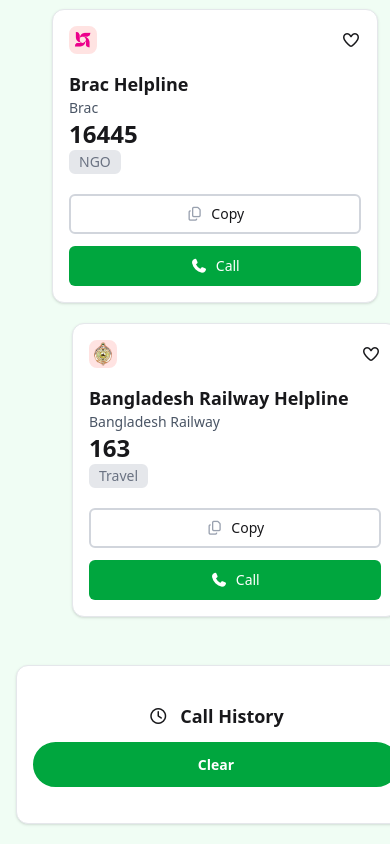
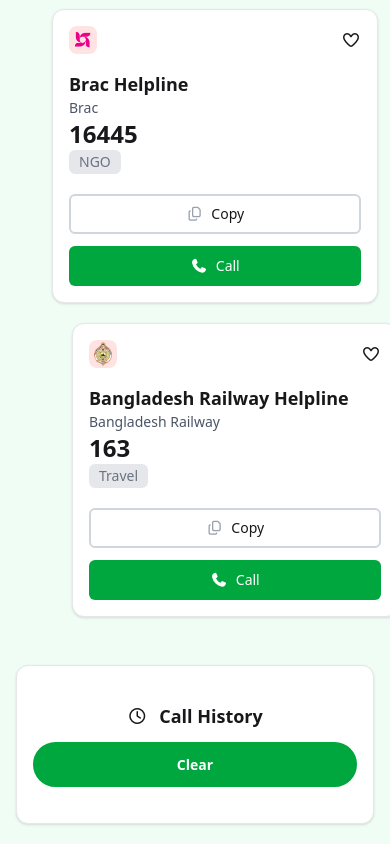
Before and after one commit to ibrahim2102/Assignment-005, a plain HTML site: page index.html in a window 390 px wide. Shown: the part 2497-3341 px from the top of the page. Drawn offline with nearby package versions, Linux system fonts and the light colour scheme.

Commit message:
added more

```diff
--- a/index.html
+++ b/index.html
@@ -251,7 +251,7 @@
         </div>
 
         <!-- Call History Section -->
-        <div class="bg-white border border-gray-200 w-[400px] lg:w-[400px] h-auto lg:h-screen p-4 md:p-5 mt-8 lg:mt-14.5 rounded-xl lg:mr-4 lg:ml-3 shadow-sm">
+            <div class="bg-white border border-gray-200 w-full lg:w-[400px] h-auto lg:h-screen p-4 md:p-5 mt-8 lg:mt-14.5 rounded-xl lg:mr-4 lg:ml-3 shadow-sm">
             <div class="hind-madurai-regular flex flex-col sm:flex-row justify-between items-center mt-5 gap-3">
                 <div class="flex justify-center items-center gap-3 md:gap-5">
                     <i class="fa-regular fa-clock"></i>
```
